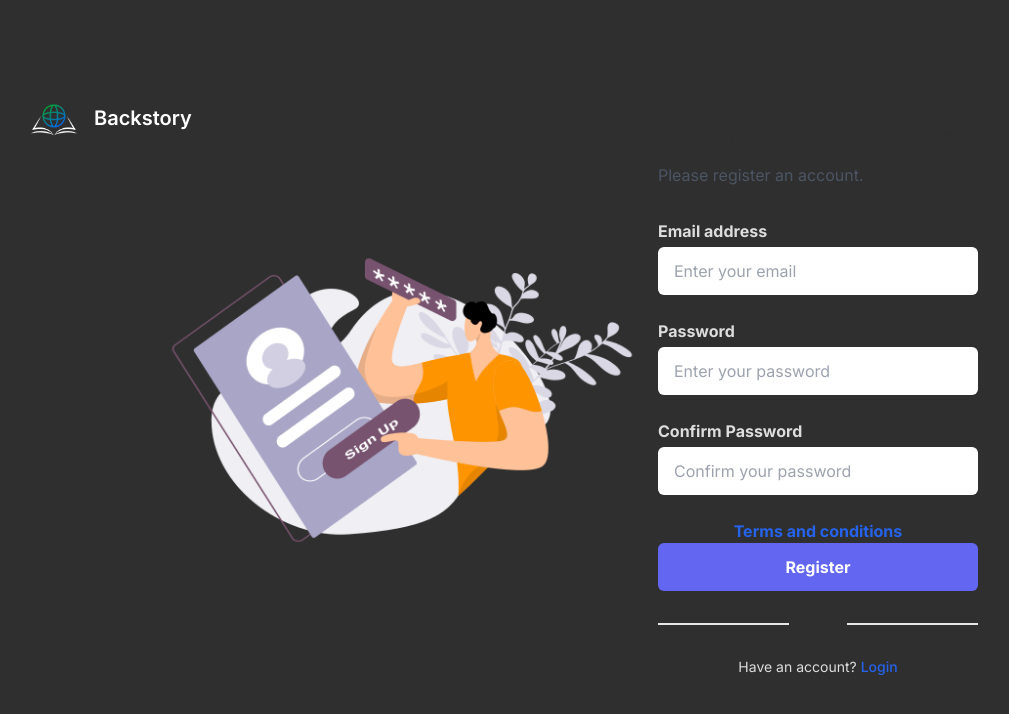
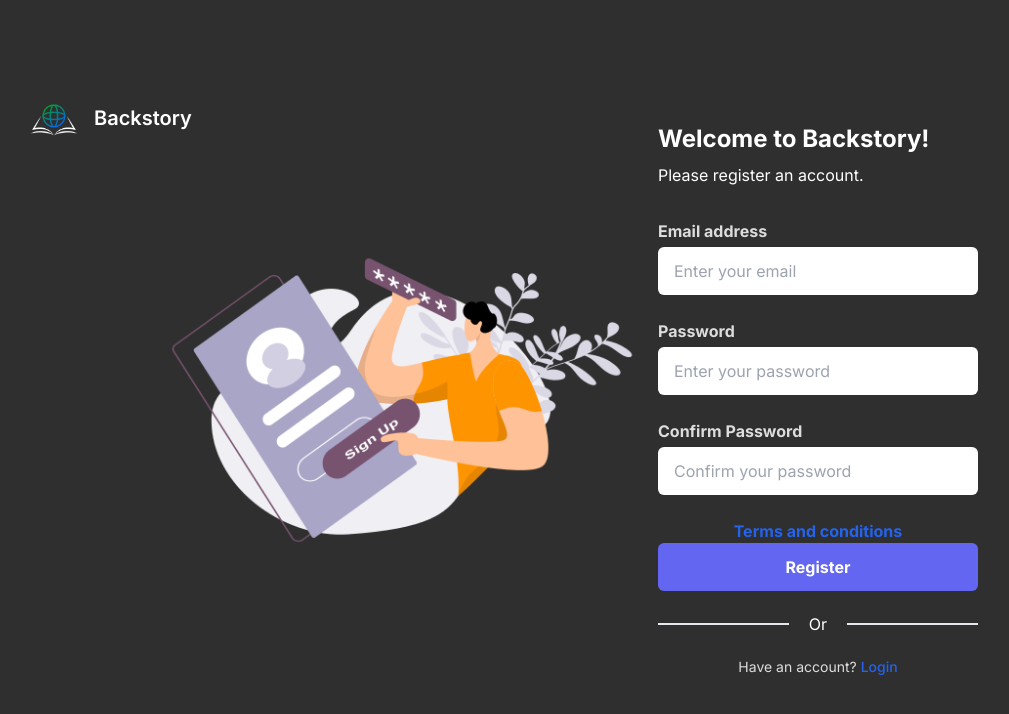
Before and after one commit to ares0524/Backstory, a Next.js app: page /register in a window 1280 px wide. Shown: the top 714 px of the page, without its empty margins (78-1087 px from the left). Built offline with nearby package versions, Linux system fonts and the light colour scheme.

Commit message:
Update page.tsx
- Fixed terms link
- Fixed text-white issues

```diff
--- a/app/register/page.tsx
+++ b/app/register/page.tsx
@@ -18,8 +18,8 @@ export default function Login() {
             <div className="flex flex-col items-center justify-center w-full md:w-1/4">
                 <div className="w-full max-w-md space-y-8">
                 <div>
-                    <h1 className="text-2xl font-bold">Welcome to the Backstory!</h1>
-                    <p className="mt-2 text-gray-600">
+                    <h1 className="text-2xl font-bold text-white">Welcome to Backstory!</h1>
+                    <p className="mt-2 text-white">
                     Please register an account.
                     </p>
                 </div>
@@ -70,7 +70,7 @@ export default function Login() {
 
                     <div className="text-center">
                         <Link
-                            href="/forget"
+                            href="/terms"
                             className="text-md text-blue-600 hover:underline font-bold"
                         >
                             Terms and conditions
@@ -85,7 +85,7 @@ export default function Login() {
                 </form>
 
                 <div className="relative flex items-center justify-center w-full mt-6 border border-t">
-                    <div className="absolute px-5 bg-[#2f2f2f]">Or</div>
+                    <div className="absolute px-5 bg-[#2f2f2f] text-white">Or</div>
                 </div>
 
                 <p className="mt-4 text-sm text-center text-[#dddddd]">
```
